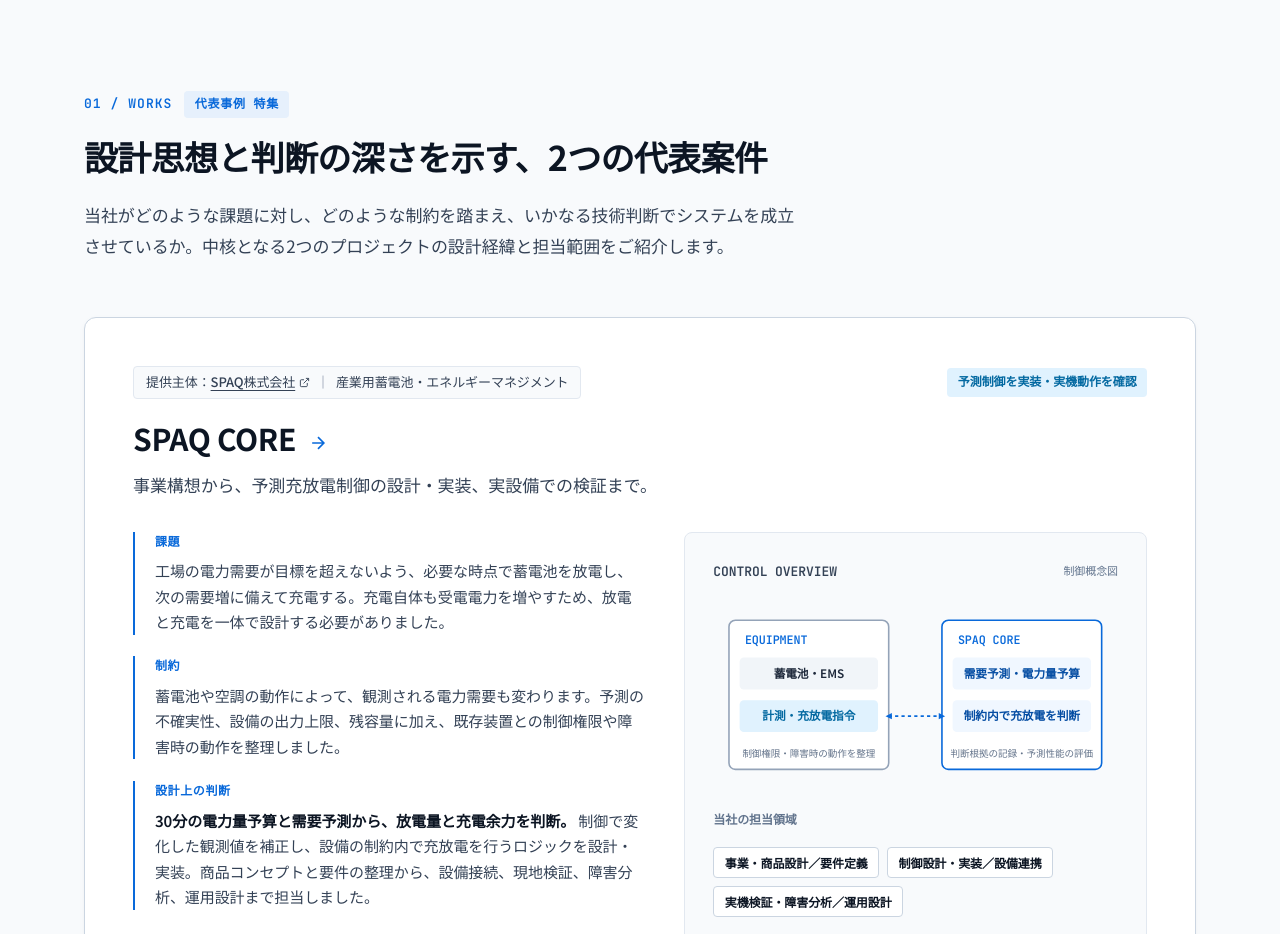
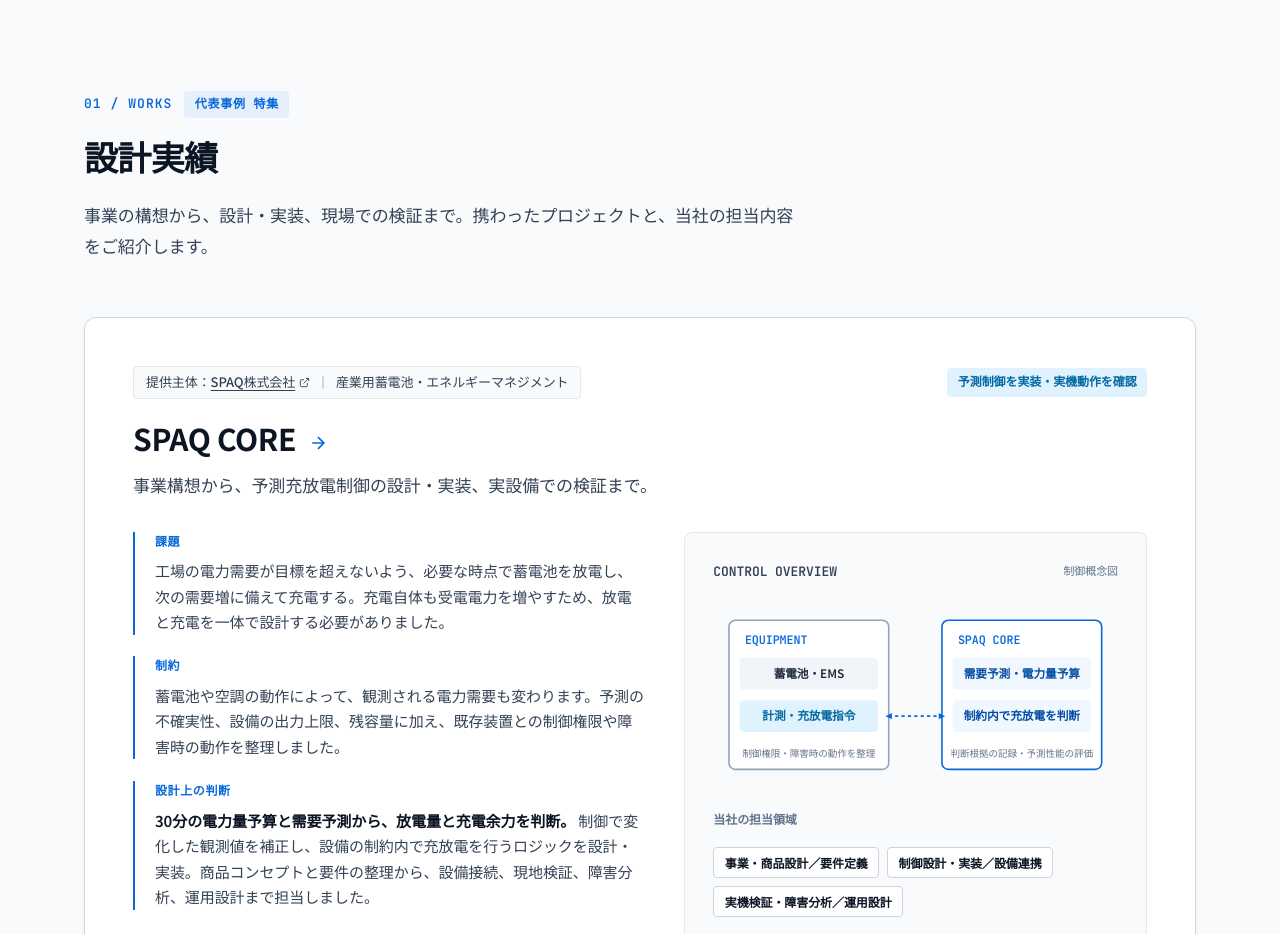
Before and after one commit to mkisama94/ai-orchestrations-lp, a website: page public/index.html in a window 1280 px wide. Shown: the part 1060-1994 px from the top of the page. Drawn offline with Linux system fonts and the light colour scheme.

Commit message:
文言修正

```diff
--- a/public/index.html
+++ b/public/index.html
@@ -203,10 +203,10 @@
         <span class="section-tag">代表事例 特集</span>
       </div>
       <h2 class="section-title">
-        設計思想と判断の深さを示す、2つの代表案件
+        設計実績
       </h2>
       <p class="section-lead">
-        当社がどのような課題に対し、どのような制約を踏まえ、いかなる技術判断でシステムを成立させているか。中核となる2つのプロジェクトの設計経緯と担当範囲をご紹介します。
+        事業の構想から、設計・実装、現場での検証まで。携わったプロジェクトと、当社の担当内容をご紹介します。
       </p>
 
       <div style="margin-top: 3.5rem;">
```
